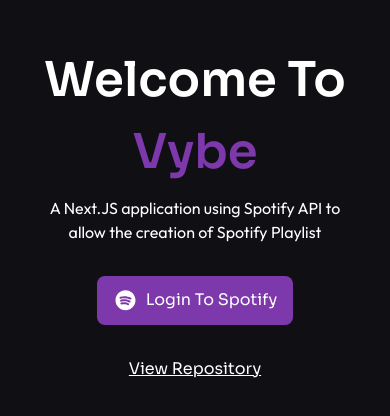
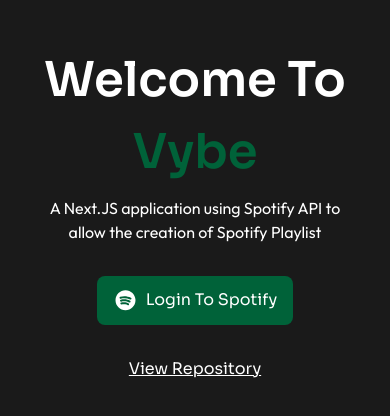
Before and after one commit to BrendonianSL/Vybe, a Next.js app in the folder vybe/: page / in a window 390 px wide. Shown: the part 210-626 px from the top of the page. Built offline with nearby package versions, Linux system fonts and the light colour scheme.

Commit message:
Added Mobile Menu To Project
Added mobile menu to the project.

```diff
--- a/vybe/app/create/page.tsx
+++ b/vybe/app/create/page.tsx
@@ -16,6 +16,7 @@
 }
 
 export default function Create() {
+    const [open, setOpen] = useState(false); // State to track whether the playlist is open or closed.
     const [name, setName] = useState(0); // State to track the index of the playlist name.
     const [tokenData, setTokenData] = useState(''); // State to track the access token data.
     const [searchTerm, setSearchTerm] = useState(''); // State to track the current serach term.
@@ -128,6 +129,12 @@
             return; // Leave the function.
         };
 
+        // Close Mobile Menu If On Mobile.
+        if(window.innerWidth < 1024) {
+            // Close the mobile menu.
+            setOpen(false);
+        }
+
         // Tell the user that the resource has been created.
         window.alert('Playlist successfully created!');
 
@@ -229,14 +236,27 @@
         fetchTracks();
     }, [searchTerm]);
 
+    // Use effect to check if there is a code query string attached.
     useEffect(() => {
-        console.log(tracks);
-    }, [tracks]);
+        const code = searchParams.get('code');
+    })
+
+    useEffect(() => {
+  const handleResize = () => {
+    if (window.innerWidth > 1024) {
+      setOpen(false);
+    }
+  };
+
+  window.addEventListener("resize", handleResize);
+  return () => window.removeEventListener("resize", handleResize);
+}, [setOpen]);
+
 
     return (
-        <section className='flex flex-col gap-2 h-screen w-full max-w-[82.5rem] py-4'>
-            <div className='flex gap-2 h-full'>
-                <div className='hidden lg:block bg-(--midground) rounded-lg p-5 h-full w-full max-w-[25rem]'>
+        <section className='relative flex flex-col gap-2 h-screen w-full max-w-[82.5rem] p-4 rounded-lg overflow-hidden'>
+            <div className='relative flex gap-2 h-full'>
+                <div className={`z-10 absolute lg:relative lg:block bg-(--midground) rounded-lg lg:p-5 h-full ${open ? 'w-full p-5' : 'w-0 p-0'} overflow-hidden lg:w-full max-w-[25rem]`}>
                 <div className='flex flex-col gap-4'>
                     <div className='flex flex-col gap-2'>
                         <h2>{playlistNames[name]}</h2>
@@ -269,11 +289,12 @@
                     { tracks.values().map((track : TrackInfo) => (<TrackRemove id={track.id} name={track.name} artist={track.artist} image={track.image} onClick={removeTrack} />)) }
                 </div>
                 </div>
+                <div onClick={() => setOpen(false)} className={`${open ? 'block' : 'hidden'} z-5 absolute w-full h-full bg-black opacity-50`}></div>
                 <div className='flex flex-col gap-4 bg-(--midground) grow rounded-lg p-5 max-h-full'>
-                    <div className='flex flex-col gap-2'>
+                    <div className='flex flex-col gap-4'>
                         <div className='flex justify-between items-center'>
                             <h2>Song Search</h2>
-                            <svg width="30" height="30" viewBox="0 0 24 24" fill="none" xmlns="http://www.w3.org/2000/svg">
+                            <svg onClick={() => setOpen((prev) => !prev)} width="30" height="30" viewBox="0 0 24 24" fill="none" xmlns="http://www.w3.org/2000/svg">
                                 <path fill-rule="evenodd" clip-rule="evenodd" d="M2.25 6C2.25 5.80109 2.32902 5.61032 2.46967 5.46967C2.61032 5.32902 2.80109 5.25 3 5.25H21C21.1989 5.25 21.3897 5.32902 21.5303 5.46967C21.671 5.61032 21.75 5.80109 21.75 6C21.75 6.19891 21.671 6.38968 21.5303 6.53033C21.3897 6.67098 21.1989 6.75 21 6.75H3C2.80109 6.75 2.61032 6.67098 2.46967 6.53033C2.32902 6.38968 2.25 6.19891 2.25 6ZM2.25 10C2.25 9.80109 2.32902 9.61032 2.46967 9.46967C2.61032 9.32902 2.80109 9.25 3 9.25H21C21.1989 9.25 21.3897 9.32902 21.5303 9.46967C21.671 9.61032 21.75 9.80109 21.75 10C21.75 10.1989 21.671 10.3897 21.5303 10.5303C21.3897 10.671 21.1989 10.75 21 10.75H3C2.80109 10.75 2.61032 10.671 2.46967 10.5303C2.32902 10.3897 2.25 10.1989 2.25 10ZM2.25 14C2.25 13.8011 2.32902 13.6103 2.46967 13.4697C2.61032 13.329 2.80109 13.25 3 13.25H11C11.1989 13.25 11.3897 13.329 11.5303 13.4697C11.671 13.6103 11.75 13.8011 11.75 14C11.75 14.1989 11.671 14.3897 11.5303 14.5303C11.3897 14.671 11.1989 14.75 11 14.75H3C2.80109 14.75 2.61032 14.671 2.46967 14.5303C2.32902 14.3897 2.25 14.1989 2.25 14ZM2.25 18C2.25 17.8011 2.32902 17.6103 2.46967 17.4697C2.61032 17.329 2.80109 17.25 3 17.25H11C11.1989 17.25 11.3897 17.329 11.5303 17.4697C11.671 17.6103 11.75 17.8011 11.75 18C11.75 18.1989 11.671 18.3897 11.5303 18.5303C11.3897 18.671 11.1989 18.75 11 18.75H3C2.80109 18.75 2.61032 18.671 2.46967 18.5303C2.32902 18.3897 2.25 18.1989 2.25 18Z" fill="#fff"/>
                                 <path d="M18.875 14.118C20.529 15.073 21.355 15.551 21.477 16.239C21.5074 16.4113 21.5074 16.5876 21.477 16.76C21.356 17.45 20.529 17.927 18.875 18.882C17.221 19.837 16.395 20.314 15.737 20.075C15.5727 20.0153 15.42 19.9273 15.286 19.815C14.75 19.365 14.75 18.41 14.75 16.5C14.75 14.59 14.75 13.636 15.286 13.186C15.42 13.073 15.573 12.986 15.737 12.926C16.394 12.686 17.221 13.164 18.875 14.118Z" fill="#fff"/>
                             </svg>
--- a/vybe/app/globals.css
+++ b/vybe/app/globals.css
@@ -1,13 +1,13 @@
 @import "tailwindcss";
 
 :root {
-  --background: hsl(240, 10%, 7%);
-  --midground: hsl(240, 10%, 14%);
-  --foreground: hsl(240, 10%, 21%);
+  --background: hsl(0, 0%, 10%);
+  --midground: hsl(0, 0%, 14%);
+  --foreground: hsl(0, 0%, 18%);
   --foregroundHover: hsl(240, 10%, 28%);
   --font-main: Sora, sans-serif;
-  --ctaColor: #7D39AB;
-  --ctaHover: #8e42c0;
+  --ctaColor: #006239;
+  --ctaHover: #128453;
 }
 
 @theme inline {
```
Also changed, not shown: vybe/public/lightning.svg (added).
